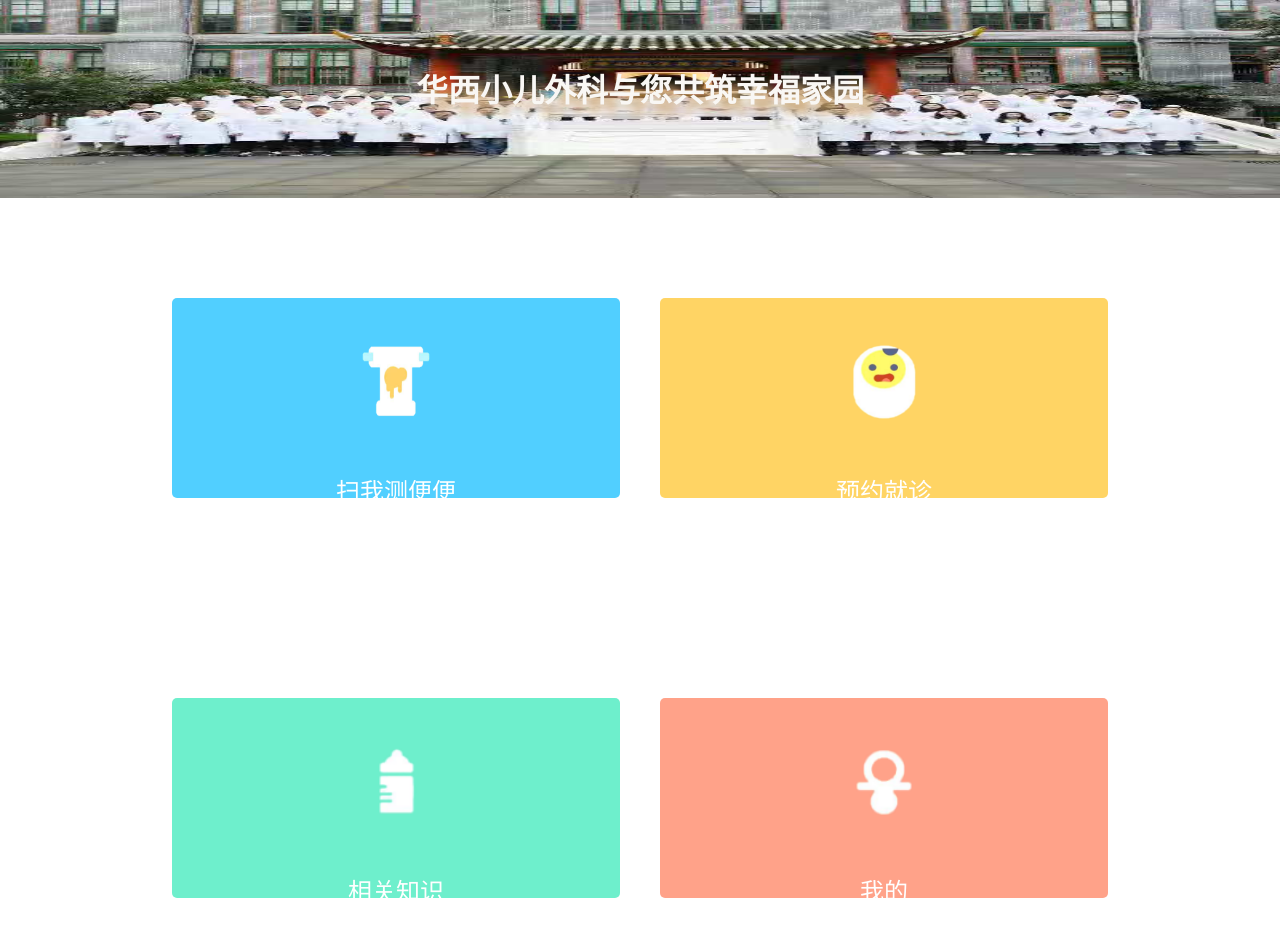
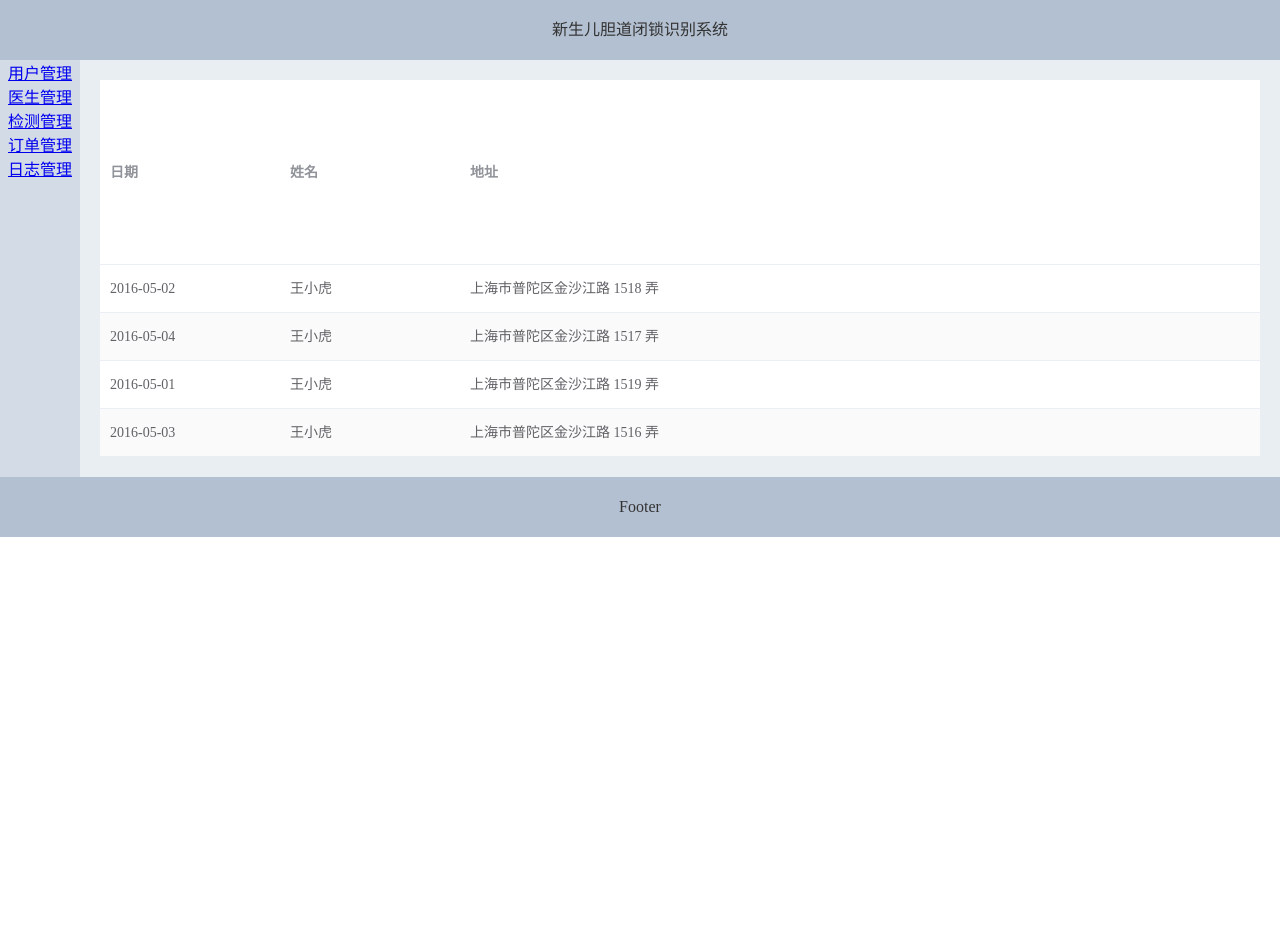
Before and after one commit to yanqishi1/biliaryatresia-web, a Vue app: page /admin/patient in a window 1280 px wide. Before the commit this address led to /. Shown: the top 936 px of the page. After the commit the page ends 800 px from the top, so only its background shows below. Built offline with nearby package versions, Linux system fonts and the light colour scheme; what mint-ui would draw is missing.

Commit message:
Build Admin Page Skreleton

```diff
--- a/src/router/index.js
+++ b/src/router/index.js
@@ -12,6 +12,12 @@ import EditProfile from "@/views/patient/EditProfile";
 import PChat from "@/views/patient/PChat";
 import Doctor from "@/views/doctor/Doctor";
 import Prescription from "@/views/doctor/Prescription";
+import Admin from "@/views/admin/admin";
+import PatientAdmin from "@/views/admin/PatientAdmin";
+import DocAdmin from "@/views/admin/DocAdmin";
+import DetectAdmin from "@/views/admin/DetectAdmin";
+import OrderAdmin from "@/views/admin/OrderAdmin";
+import LogAdmin from "@/views/admin/LogAdmin";
 
 Vue.use(VueRouter)
 
@@ -82,6 +88,38 @@ Vue.use(VueRouter)
       component: Prescription
     },
     {
+      path:'/admin',
+      name:'Admin',
+      component: Admin,
+      children:[
+        {
+          path:'patient',
+          name:'PatientAdmin',
+          component: PatientAdmin,
+        },
+        {
+          path:'doc',
+          name:'DocAdmin',
+          component: DocAdmin,
+        },
+        {
+          path:'detect',
+          name:'DetectAdmin',
+          component: DetectAdmin,
+        },
+        {
+          path:'order',
+          name:'OrderAdmin',
+          component: OrderAdmin,
+        },
+        {
+          path:'log',
+          name:'LogAdmin',
+          component: LogAdmin,
+        },
+      ]
+    },
+    {
       path:'/404',
       name:'NotFound',
       component: NotFound
--- a/src/views/Account.vue
+++ b/src/views/Account.vue
@@ -1,5 +1,5 @@
 <template>
-    <div>
+    <div class="account">
       <BAHeader></BAHeader>
       <mt-navbar v-model="selected">
         <mt-tab-item id="1">登录</mt-tab-item>
@@ -132,5 +132,7 @@ export default {
 </script>
 
 <style scoped>
-
+  .account{
+    text-align: center;
+  }
 </style>
--- /dev/null
+++ b/src/views/admin/DetectAdmin.vue
@@ -0,0 +1,15 @@
+<template>
+  <div>
+    <h1>检测管理</h1>
+  </div>
+</template>
+
+<script>
+export default {
+  name: "DetectAdmin"
+}
+</script>
+
+<style scoped>
+
+</style>
--- /dev/null
+++ b/src/views/admin/DocAdmin.vue
@@ -0,0 +1,15 @@
+<template>
+  <div>
+    <h1>医生管理</h1>
+  </div>
+</template>
+
+<script>
+export default {
+  name: "DocAdmin"
+}
+</script>
+
+<style scoped>
+
+</style>
--- /dev/null
+++ b/src/views/admin/LogAdmin.vue
@@ -0,0 +1,15 @@
+<template>
+  <div>
+    <h1>日志管理</h1>
+  </div>
+</template>
+
+<script>
+export default {
+  name: "LogAdmin"
+}
+</script>
+
+<style scoped>
+
+</style>
--- /dev/null
+++ b/src/views/admin/OrderAdmin.vue
@@ -0,0 +1,15 @@
+<template>
+  <div>
+    <h1>挂号管理</h1>
+  </div>
+</template>
+
+<script>
+export default {
+  name: "OrderAdmin"
+}
+</script>
+
+<style scoped>
+
+</style>
--- /dev/null
+++ b/src/views/admin/PatientAdmin.vue
@@ -0,0 +1,54 @@
+<template>
+  <div>
+    <el-table
+        :data="tableData"
+        stripe
+        style="width: 100%">
+      <el-table-column
+          prop="date"
+          label="日期"
+          width="180">
+      </el-table-column>
+      <el-table-column
+          prop="name"
+          label="姓名"
+          width="180">
+      </el-table-column>
+      <el-table-column
+          prop="address"
+          label="地址">
+      </el-table-column>
+    </el-table>
+  </div>
+</template>
+
+<script>
+export default {
+  name: "PatientAdmin",
+  data(){
+    return {
+      tableData: [{
+        date: '2016-05-02',
+        name: '王小虎',
+        address: '上海市普陀区金沙江路 1518 弄'
+      }, {
+        date: '2016-05-04',
+        name: '王小虎',
+        address: '上海市普陀区金沙江路 1517 弄'
+      }, {
+        date: '2016-05-01',
+        name: '王小虎',
+        address: '上海市普陀区金沙江路 1519 弄'
+      }, {
+        date: '2016-05-03',
+        name: '王小虎',
+        address: '上海市普陀区金沙江路 1516 弄'
+      }]
+    }
+  }
+}
+</script>
+
+<style scoped>
+
+</style>
--- /dev/null
+++ b/src/views/admin/admin.vue
@@ -0,0 +1,61 @@
+<template>
+  <el-container>
+    <el-header>新生儿胆道闭锁识别系统</el-header>
+    <el-container>
+      <el-aside width="80px">
+        <router-link to="/admin/patient">用户管理</router-link>
+        <router-link to="/admin/doc">医生管理</router-link>
+        <router-link to="/admin/detect">检测管理</router-link>
+        <router-link to="/admin/order">订单管理</router-link>
+        <router-link to="/admin/log">日志管理</router-link>
+      </el-aside>
+      <el-container>
+        <el-main>
+          <router-view></router-view>
+        </el-main>
+      </el-container>
+    </el-container>
+    <el-footer>Footer</el-footer>
+  </el-container>
+</template>
+
+<script>
+export default {
+  name: "admin"
+}
+</script>
+
+<style scoped>
+  .el-header, .el-footer {
+    background-color: #B3C0D1;
+    color: #333;
+    text-align: center;
+    line-height: 60px;
+  }
+
+  .el-aside {
+    background-color: #D3DCE6;
+    color: #333;
+    text-align: center;
+  }
+
+  .el-main {
+    background-color: #E9EEF3;
+    color: #333;
+    text-align: center;
+    line-height: 160px;
+  }
+
+  body > .el-container {
+    margin-bottom: 40px;
+  }
+
+  .el-container:nth-child(5) .el-aside,
+  .el-container:nth-child(6) .el-aside {
+    line-height: 260px;
+  }
+
+  .el-container:nth-child(7) .el-aside {
+    line-height: 320px;
+  }
+</style>
```
